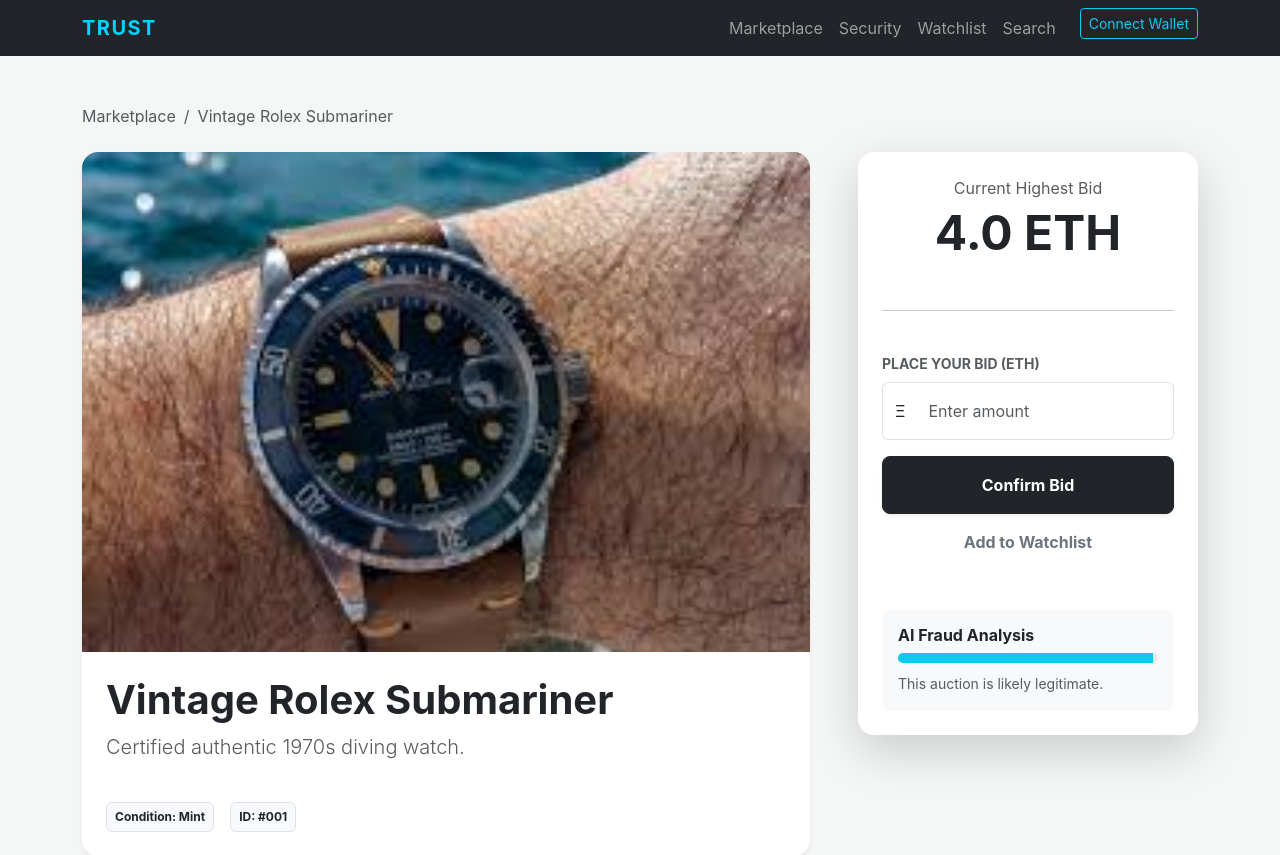
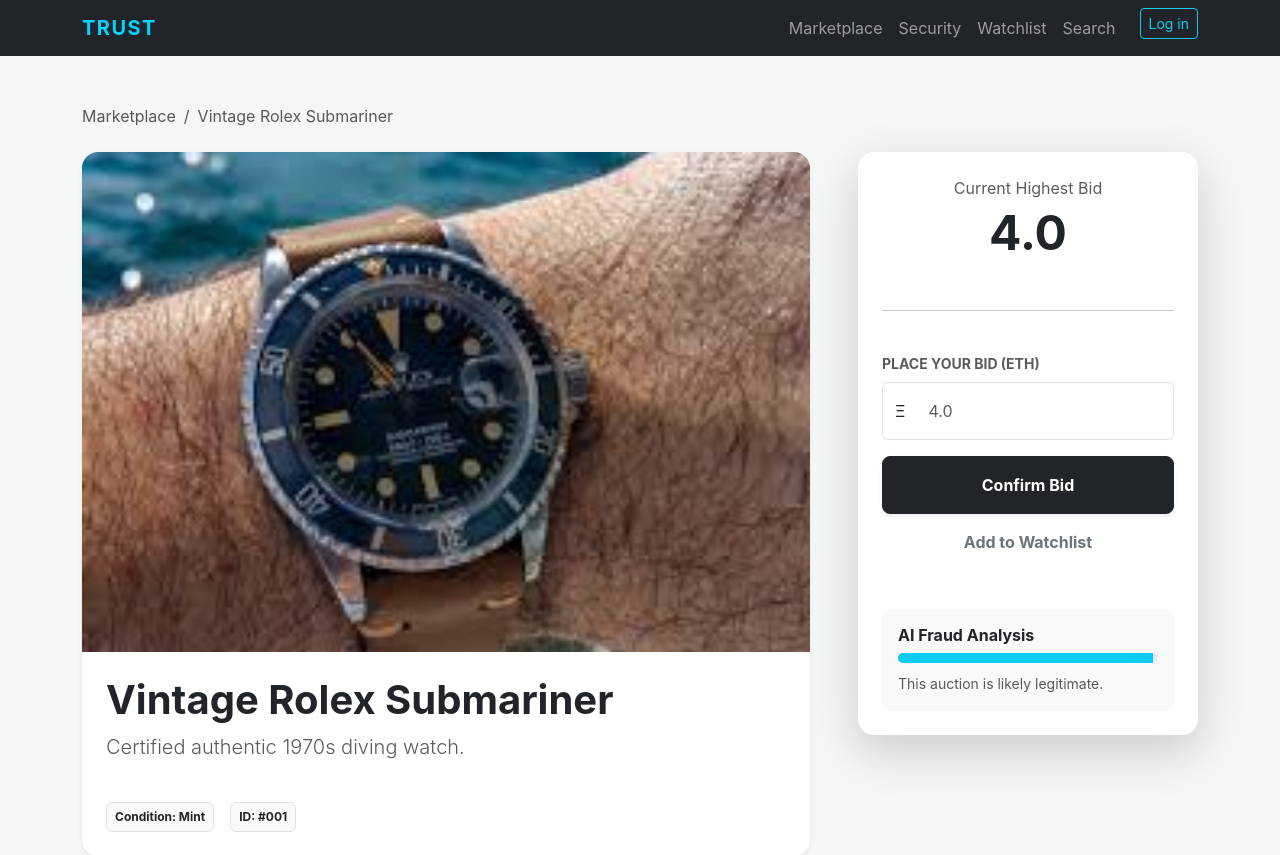
Before and after one commit to jorgemar723/-trust-auction-system, a Flask app: page /auction/1 in a window 1280 px wide. Shown: the top 855 px of the page. Run offline with Flask 3, Linux system fonts and the light colour scheme.

Commit message:
PROJ-73 Minor UI tweaks

```diff
--- a/templates/base.html
+++ b/templates/base.html
@@ -19,7 +19,7 @@
                 <li class="nav-item"><a class="nav-link" href="/watchlist">Watchlist</a></li>
                 <li class="nav-item"><a class="nav-link" href="#">Search</a></li>
                 <li class="nav-item ms-lg-3">
-                    <button class="btn btn-outline-info btn-sm">Connect Wallet</button>
+                    <button class="btn btn-outline-info btn-sm">Log in</button>
                 </li>
             </ul>
         </div>
--- a/templates/detail.html
+++ b/templates/detail.html
@@ -61,10 +61,10 @@
     </div>
 
     <div class="col-lg-4">
-        <div class="card border-0 shadow-lg rounded-4 p-4 sticky-top" style="top: 100px;">
+        <div class="card border-0 shadow-lg rounded-4 p-4 sticky-top" style="top: 100px; z-index: 1000;">
             <div class="text-center mb-4">
                 <p class="text-muted mb-1">Current Highest Bid</p>
-                <h2 class="display-5 fw-bold text-dark">{{ auction.current_bid }} ETH</h2>
+                <h2 class="display-5 fw-bold text-dark">{{ auction.current_bid }}</h2>
             </div>
 
             <hr>
@@ -74,7 +74,9 @@
                 <div class="input-group mb-3">
                     <span class="input-group-text bg-white border-end-0">Ξ</span>
                     <input type="number" name="bid_amount" class="form-control border-start-0 py-3"
-                           placeholder="Enter amount" step="0.01" required>
+                           placeholder="{{ auction.current_bid }}"
+                           min="{{ auction.current_bid }}"
+                           step="0.01" required>
                 </div>
 
                 <button type="submit" class="btn btn-dark w-100 py-3 fw-bold rounded-3 shadow-sm mb-2">
--- a/templates/index.html
+++ b/templates/index.html
@@ -31,7 +31,7 @@
                         <small class="d-block text-muted" style="font-size: 0.7rem;">Current Bid</small>
                         <span class="h5 fw-bold mb-0 text-dark">{{ auction.current_bid }}</span>
                     </div>
-                    <a href="/auction/{{ auction.id }}" class="btn btn-trust px-3">Bid Now</a>
+                    <a href="/auction/{{ auction.id }}" class="btn btn-trust px-3">View Auction</a>
                 </div>
             </div>
 
```
